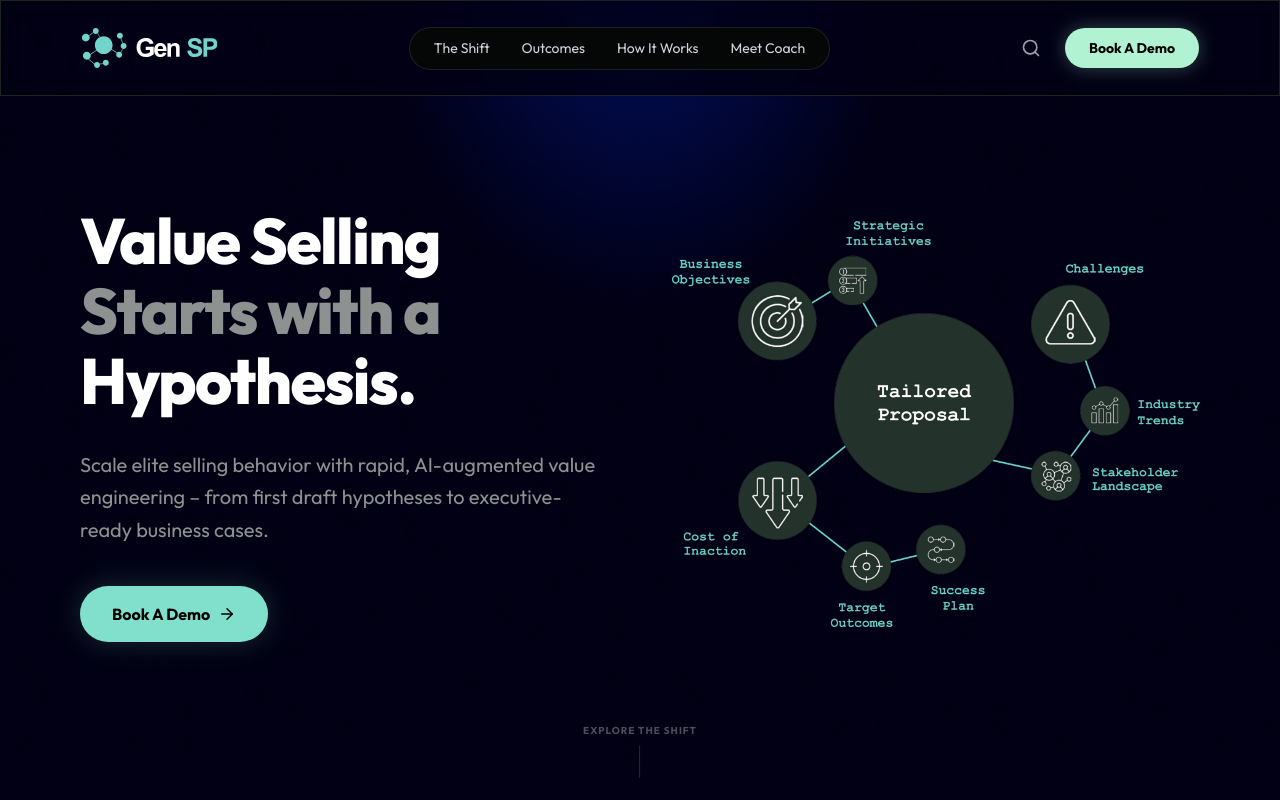
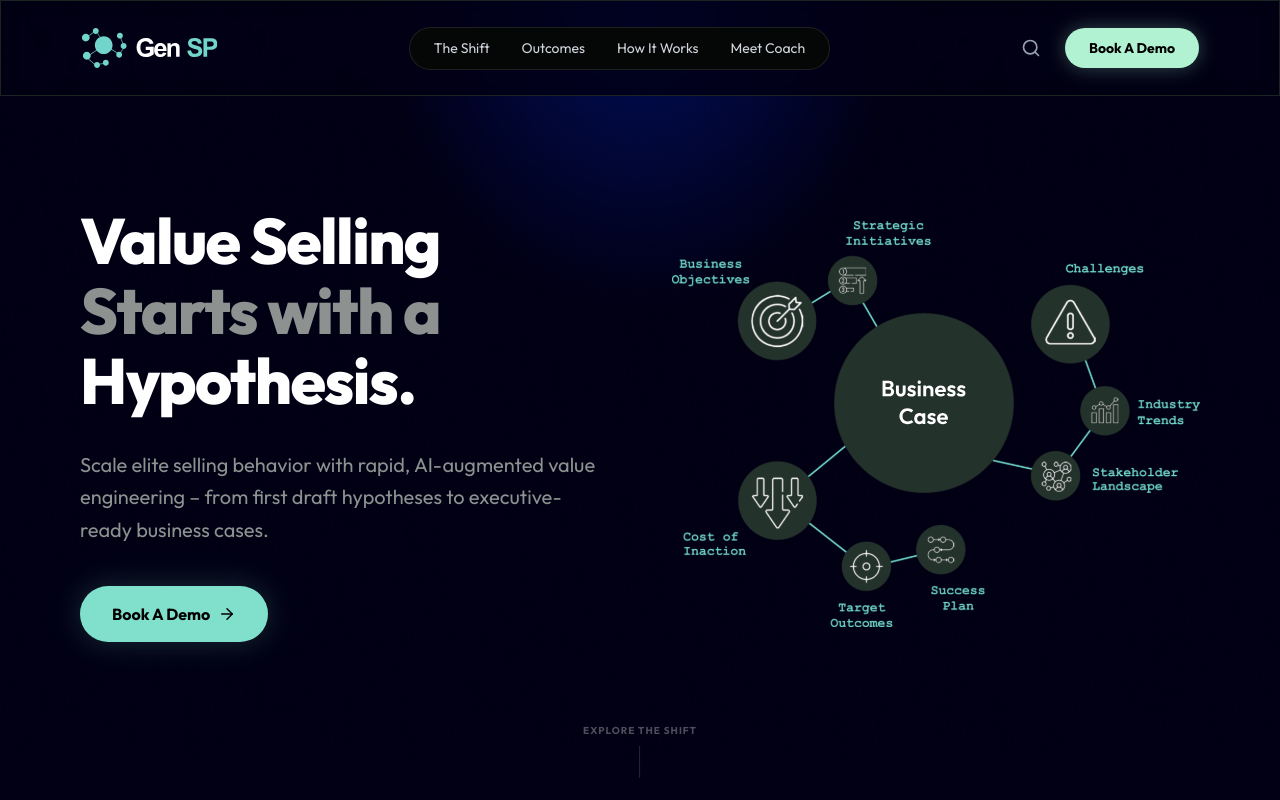
Before and after one commit to nolimit-buzz/gensp, a Next.js app: page / in a window 1280 px wide. Shown: the top 800 px of the page. Built offline with nearby package versions, Linux system fonts and the light colour scheme.

Commit message:
update hero imag

```diff
--- a/app/components/Hero.tsx
+++ b/app/components/Hero.tsx
@@ -80,7 +80,7 @@ const Hero: React.FC = () => {
         >
           <div className="relative w-full max-w-[600px] mx-auto aspect-[4/3] lg:aspect-square flex items-center justify-center">
             <img
-              src="/hero-image.png"
+              src="/hero-image.svg"
               alt="Hero illustration"
               className="w-full h-full object-contain"
             />
```
Also changed, not shown: public/hero-image.svg (added).
